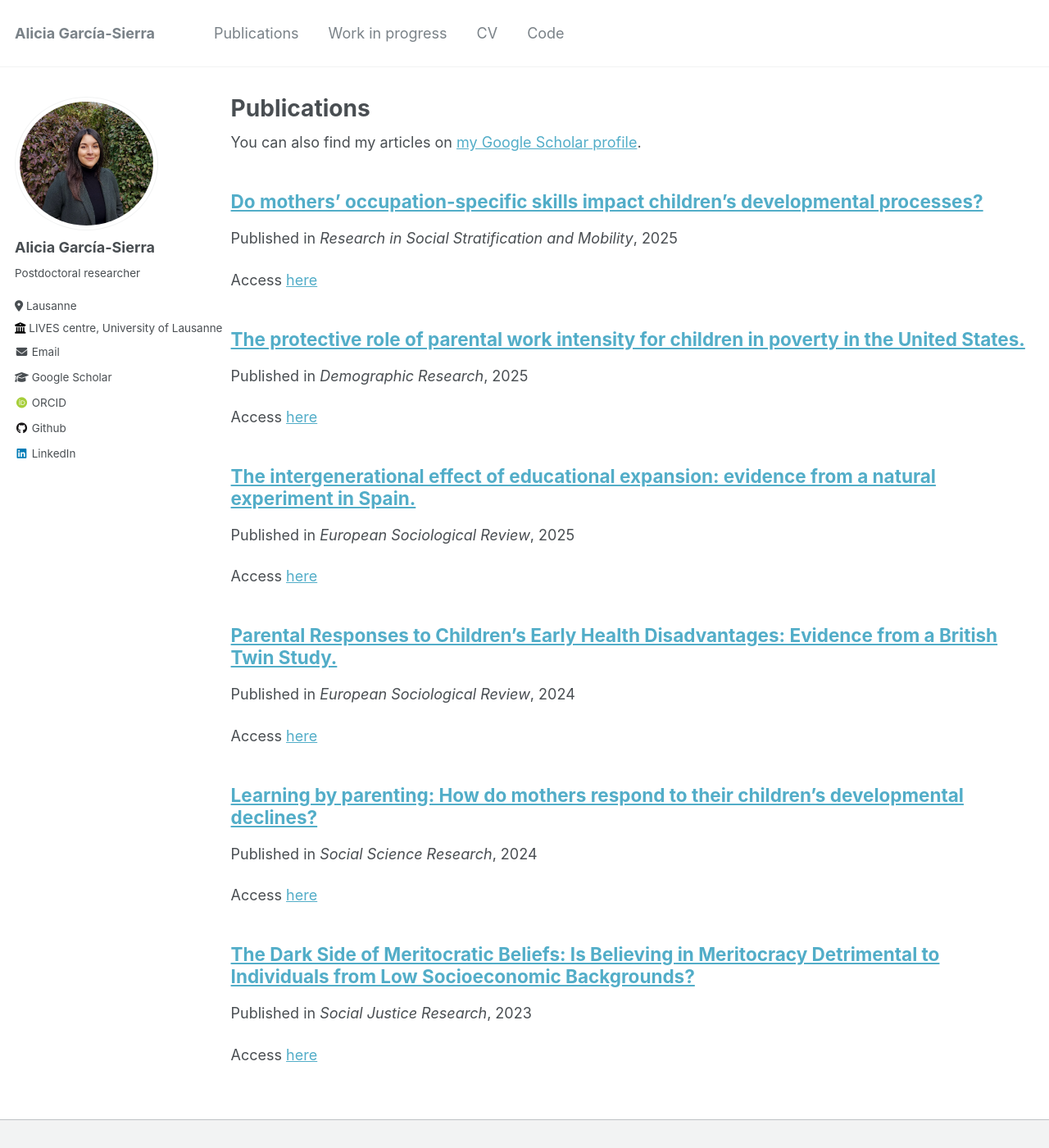
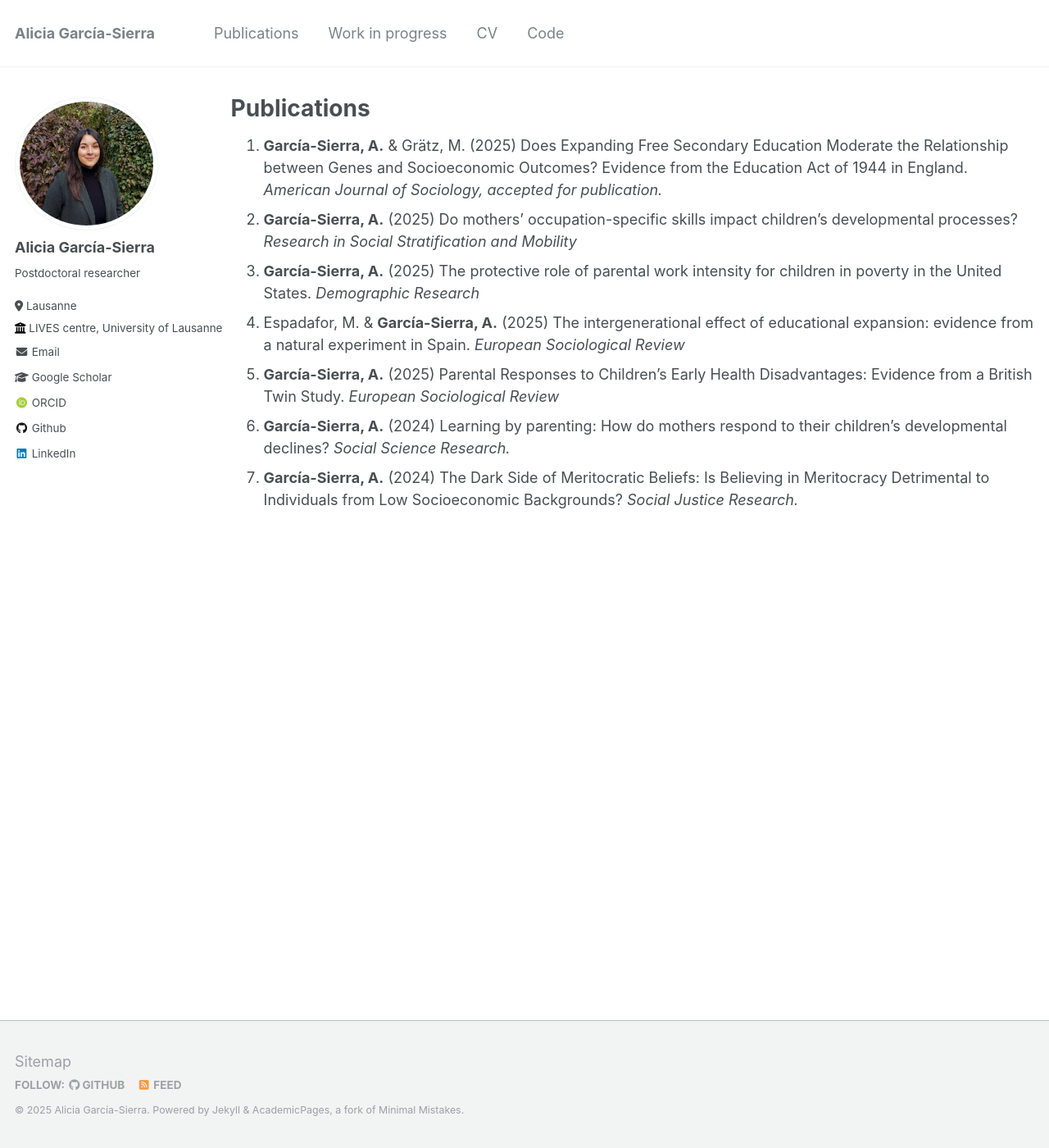
Before and after one commit to aliciagarciasierra/aliciagarciasierra.github.io, a Jekyll site: the page built from _pages/publications.md, in a window 1280 px wide and 1400 px high. Shown: the whole window at 82% size. Built offline with Jekyll 4.4.1, drawn with Linux system fonts in a browser that asks for light colours; some web fonts are replaced.

Commit message:
Update publications.md

```diff
--- a/_pages/publications.md
+++ b/_pages/publications.md
@@ -5,12 +5,10 @@ permalink: /publications/
 author_profile: true
 ---
 
-{% if site.author.googlescholar %}
-  <div class="wordwrap">You can also find my articles on <a href="{{site.author.googlescholar}}">my Google Scholar profile</a>.</div>
-{% endif %}
-
-{% include base_path %}
-
-{% for post in site.publications reversed %}
-  {% include archive-single.html %}
-{% endfor %}
+1. **García-Sierra, A.** & Grätz, M. (2025) Does Expanding Free Secondary Education Moderate the Relationship between Genes and Socioeconomic Outcomes? Evidence from the Education Act of 1944 in England. _American Journal of Sociology, accepted for publication._
+2. **García-Sierra, A.** (2025) Do mothers’ occupation-specific skills impact children’s developmental processes? _Research in Social Stratification and Mobility_
+3. **García-Sierra, A.** (2025) The protective role of parental work intensity for children in poverty in the United States. _Demographic Research_
+4. Espadafor, M. & **García-Sierra, A.** (2025) The intergenerational effect of educational expansion: evidence from a natural experiment in Spain. _European Sociological Review_
+5. **García-Sierra, A.** (2025) Parental Responses to Children’s Early Health Disadvantages: Evidence from a British Twin Study. _European Sociological Review_
+6. **García-Sierra, A.** (2024) Learning by parenting: How do mothers respond to their children’s developmental declines? _Social Science Research._
+7. **García-Sierra, A.** (2024) The Dark Side of Meritocratic Beliefs: Is Believing in Meritocracy Detrimental to Individuals from Low Socioeconomic Backgrounds? _Social Justice Research._
```
